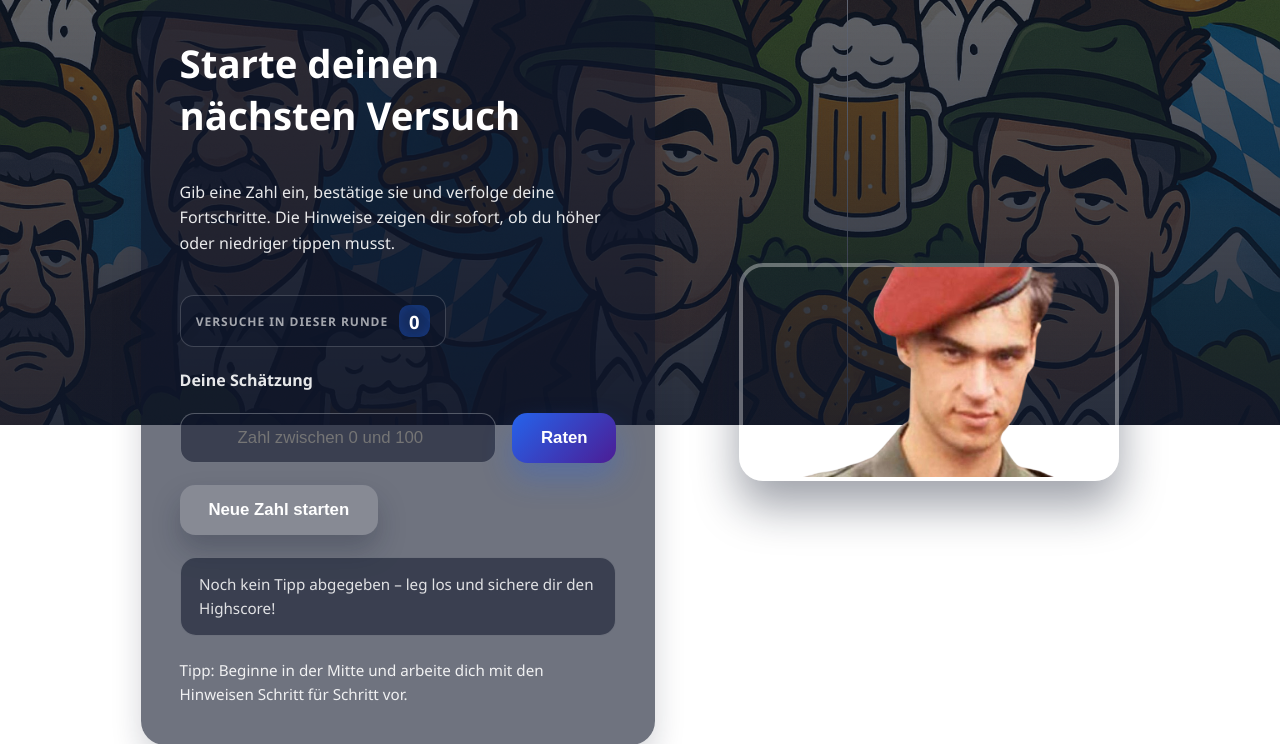
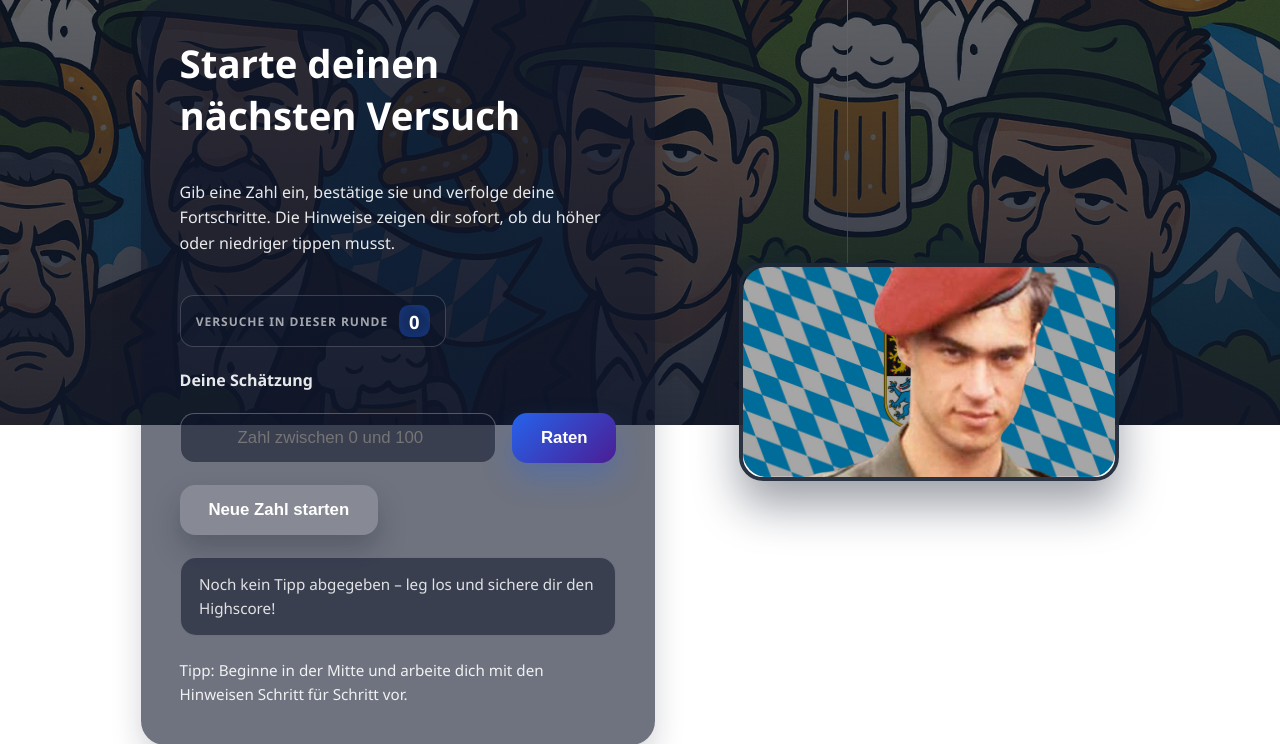
Before and after one commit to danielhaendel/soedersMind, a Flask app: page /game in a window 1280 px wide. Shown: the part 375-1119 px from the top of the page. Run offline with Flask 3, Linux system fonts and the light colour scheme; the visitor is signed in with stand-in values (Sample User, id 1); data comes from the database, SQL or seed files in the repository; data that the repository does not hold is empty.

Commit message:
Enhance hero frame styling with improved contrast and background layering

```diff
--- a/templates/game.html
+++ b/templates/game.html
@@ -189,11 +189,34 @@
       width: min(380px, 100%);
       border-radius: 1.5rem;
       overflow: hidden;
-      border: 4px solid rgba(255,255,255,0.35);
+  /* dunklerer Rahmen für stärkeren Kontrast */
+  border: 4px solid rgba(31,41,55,0.95);
       box-shadow: 0 25px 45px rgba(15,23,42,0.4);
+      /* keep frame visuals (border / shadow) above the flag pseudo-layer */
+      background: transparent;
+    }
+
+    /* flag background as a pseudo element so border/box-shadow stay on top
+       and we can control the flag opacity separately */
+    .hero__frame::before {
+      content: "";
+      position: absolute;
+      inset: 0;
+      /* place the flag and darken it slightly by compositing a semi-transparent
+         black gradient using multiply blend mode */
+      background: linear-gradient(rgba(0,0,0,0.35), rgba(0,0,0,0.35)), url("{{ url_for('static', filename='img/flagge.jpg') }}");
+      background-position: center;
+      background-size: cover;
+      background-repeat: no-repeat;
+      background-blend-mode: multiply;
+      z-index: 0;
+      border-radius: inherit;
+      pointer-events: none;
     }
 
     .hero__image {
+      position: relative;
+      z-index: 2;
       width: 100%;
       height: auto;
       display: block;
```
